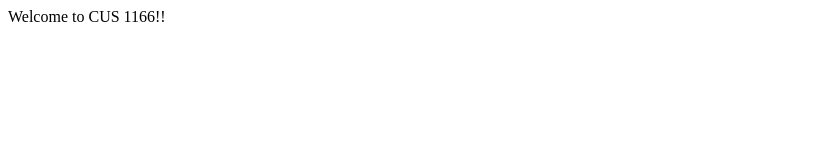
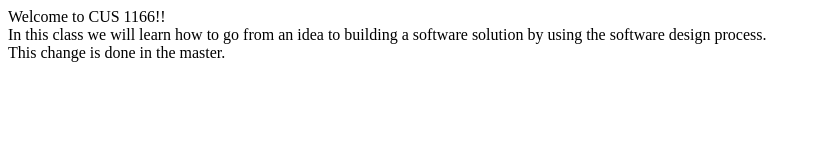
Before and after one commit to RKIAcademy/cus1166-using-git, a plain HTML site: page index.html in a window 1280 px wide. Shown: the whole page, without its empty margins (0-821 px from the left). Drawn offline with Linux system fonts and the light colour scheme.

Commit message:
Modified the index.html in the  master

```diff
--- a/index.html
+++ b/index.html
@@ -7,5 +7,13 @@
   <div>
      Welcome to CUS 1166!!
   </div>
+  <div>
+    In this class we will learn how to go from an idea to building a software solution
+    by using the software design process.
+  </div>
+  <div>
+    This change is done in the master.
+
+  </div>
 </body>
 </html>
```
